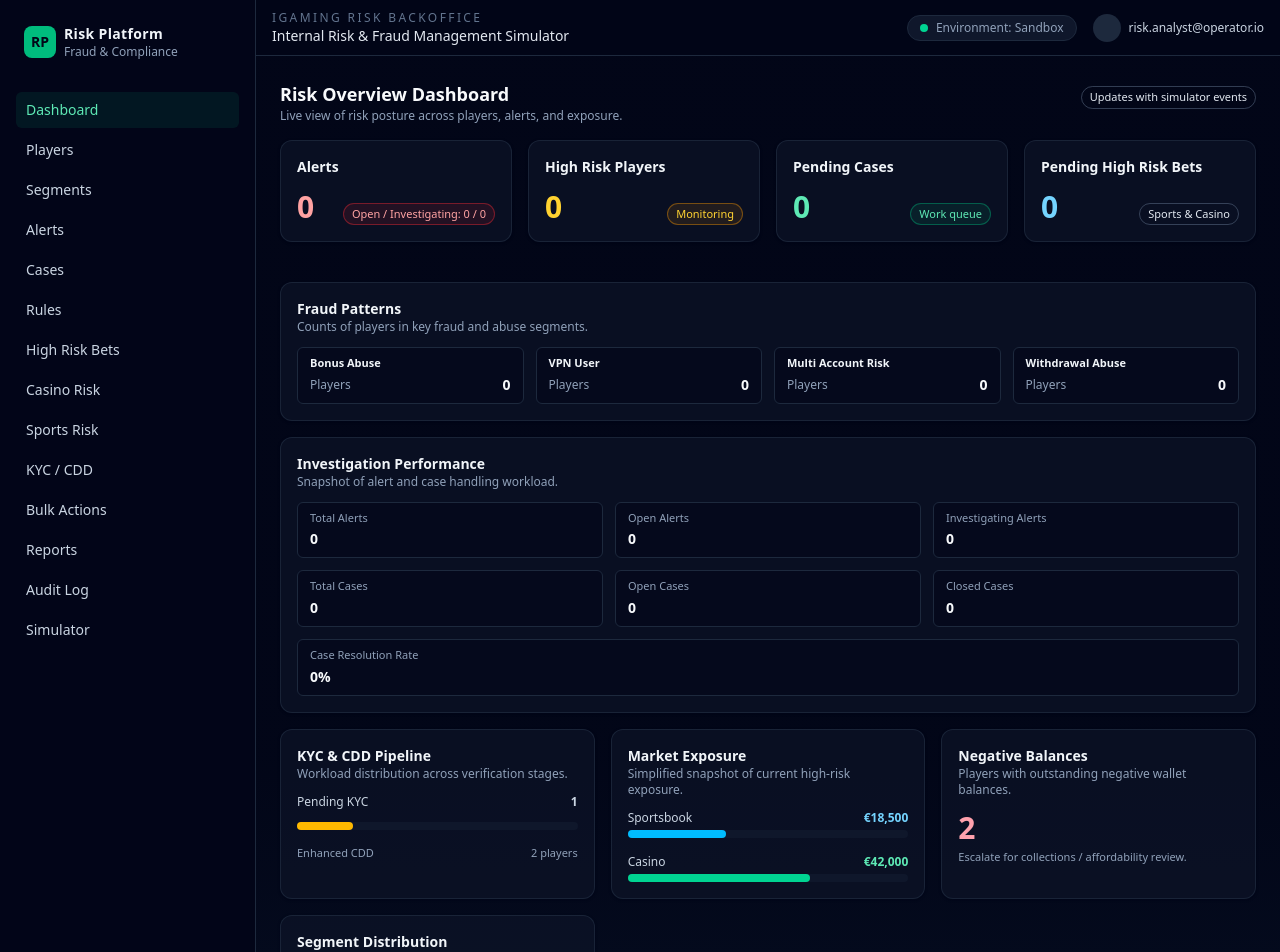
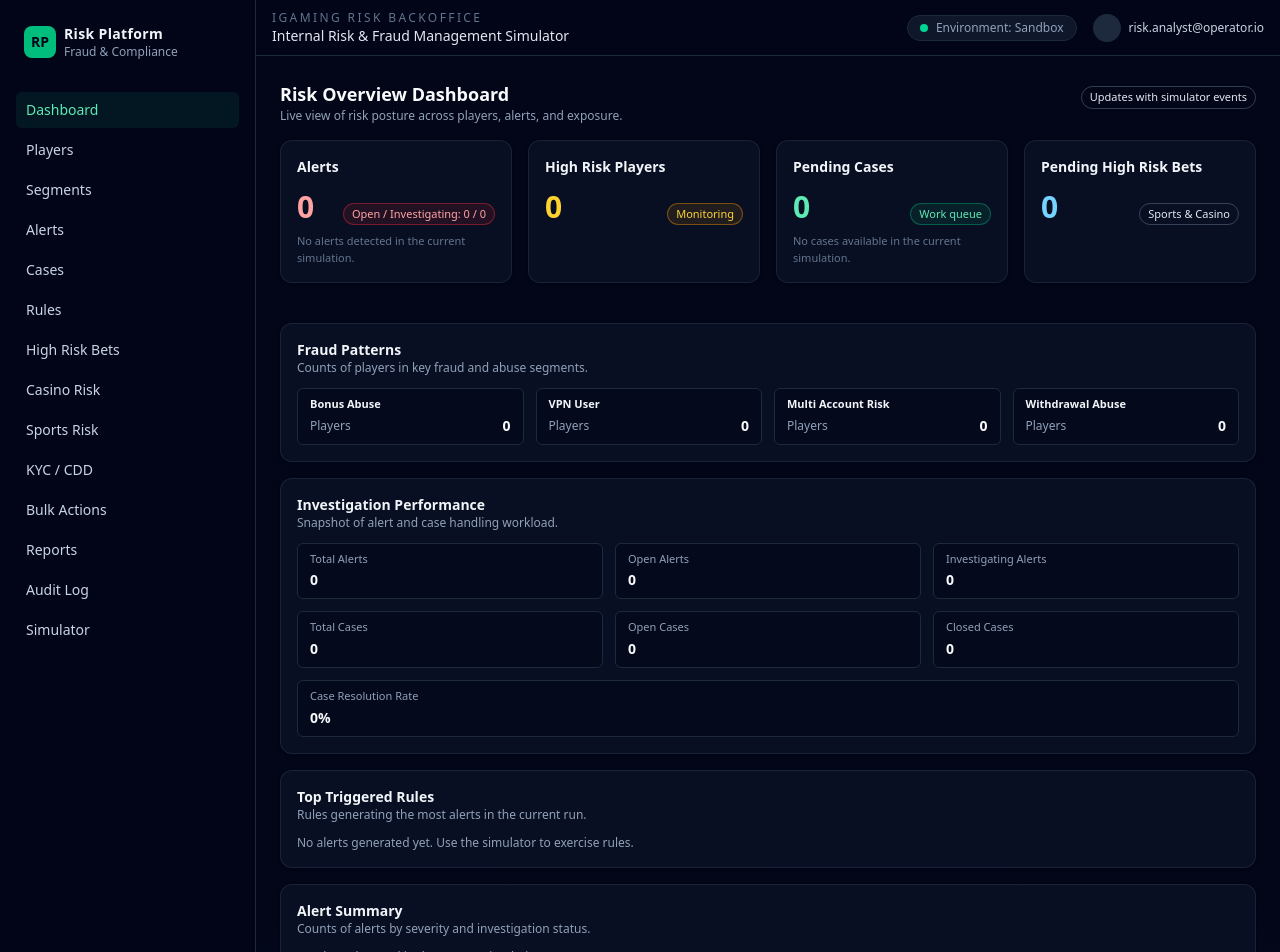
Before and after one commit to ptsportsbookcom-sudo/risk-platform-simulator, a Next.js app: page / in a window 1280 px wide. Shown: the top 952 px of the page. Built offline with nearby package versions, Linux system fonts and the light colour scheme.

Commit message:
dashboard polish: clarity, summaries, top rules, better labels

```diff
--- a/components/dashboard/DashboardClient.tsx
+++ b/components/dashboard/DashboardClient.tsx
@@ -38,6 +38,66 @@ export function DashboardClient() {
     (b) => b.status === "pending",
   ).length;
 
+  const alerts = state.alerts ?? [];
+  const cases = state.cases ?? [];
+
+  // Top triggered rules from alerts
+  const topRules = (() => {
+    const counts = new Map<
+      string,
+      { ruleId: string; ruleName: string; count: number }
+    >();
+    for (const alert of alerts) {
+      const ruleId = alert.ruleTriggered;
+      const existing = counts.get(ruleId);
+      const rule =
+        state.rules.find((r) => r.id === ruleId) ??
+        state.rules.find((r) => r.name === ruleId);
+      if (existing) {
+        existing.count += 1;
+      } else {
+        counts.set(ruleId, {
+          ruleId,
+          ruleName: rule?.name ?? ruleId,
+          count: 1,
+        });
+      }
+    }
+    return Array.from(counts.values())
+      .sort((a, b) => b.count - a.count)
+      .slice(0, 5);
+  })();
+
+  // Alert summary by severity and status
+  const alertSeverityCounts: Record<
+    "Critical" | "High" | "Medium" | "Low",
+    number
+  > = {
+    Critical: 0,
+    High: 0,
+    Medium: 0,
+    Low: 0,
+  };
+
+  const alertStatusCounts: Record<
+    "open" | "investigating" | "resolved" | "dismissed",
+    number
+  > = {
+    open: 0,
+    investigating: 0,
+    resolved: 0,
+    dismissed: 0,
+  };
+
+  for (const a of alerts) {
+    if (a.severity in alertSeverityCounts) {
+      alertSeverityCounts[a.severity as keyof typeof alertSeverityCounts] += 1;
+    }
+    if (a.status in alertStatusCounts) {
+      alertStatusCounts[a.status as keyof typeof alertStatusCounts] += 1;
+    }
+  }
+
   // Fraud pattern summary (by segment id)
   const fraudSegments = [
     { id: "bonus_abuser", label: "Bonus Abuse" },
@@ -50,10 +110,10 @@ export function DashboardClient() {
     players.filter((p) => (p.segments ?? []).includes(segmentId)).length;
 
   // Investigation KPIs
-  const totalAlerts = state.alerts.length;
-  const totalCases = state.cases.length;
-  const openCases = state.cases.filter((c) => c.status === "Open").length;
-  const closedCases = state.cases.filter((c) => c.status === "Closed").length;
+  const totalAlerts = alerts.length;
+  const totalCases = cases.length;
+  const openCases = cases.filter((c) => c.status === "Open").length;
+  const closedCases = cases.filter((c) => c.status === "Closed").length;
   const resolutionRate =
     totalCases > 0 ? (closedCases / totalCases) * 100 : 0;
 
@@ -81,6 +141,11 @@ export function DashboardClient() {
               Open / Investigating: {openAlerts} / {investigatingAlerts}
             </Badge>
           </div>
+          {alerts.length === 0 && (
+            <p className="mt-2 text-[11px] text-slate-500">
+              No alerts detected in the current simulation.
+            </p>
+          )}
         </Card>
 
         <Card title="High Risk Players" accent="amber">
@@ -99,6 +164,11 @@ export function DashboardClient() {
             </div>
             <Badge variant="success">Work queue</Badge>
           </div>
+          {cases.length === 0 && (
+            <p className="mt-2 text-[11px] text-slate-500">
+              No cases available in the current simulation.
+            </p>
+          )}
         </Card>
 
         <Card title="Pending High Risk Bets" accent="sky">
@@ -192,6 +262,112 @@ export function DashboardClient() {
               </div>
             </div>
           </div>
+        </Card>
+
+        <Card
+          title="Top Triggered Rules"
+          description="Rules generating the most alerts in the current run."
+        >
+          {topRules.length === 0 ? (
+            <p className="text-xs text-slate-400">
+              No alerts generated yet. Use the simulator to exercise rules.
+            </p>
+          ) : (
+            <div className="space-y-1 text-xs text-slate-200">
+              {topRules.map((r) => (
+                <div
+                  key={r.ruleId}
+                  className="flex items-center justify-between rounded-md border border-slate-800 bg-slate-950/60 px-3 py-1.5"
+                >
+                  <div>
+                    <div>{r.ruleName}</div>
+                    <div className="font-mono text-[10px] text-slate-500">
+                      {r.ruleId}
+                    </div>
+                  </div>
+                  <div className="font-mono text-[11px] text-slate-100">
+                    {formatNumber(r.count)}
+                  </div>
+                </div>
+              ))}
+            </div>
+          )}
+        </Card>
+
+        <Card
+          title="Alert Summary"
+          description="Counts of alerts by severity and investigation status."
+        >
+          {alerts.length === 0 ? (
+            <p className="text-xs text-slate-400">
+              No alerts detected in the current simulation.
+            </p>
+          ) : (
+            <div className="grid gap-3 text-xs sm:grid-cols-2">
+              <div className="space-y-1">
+                <div className="text-[11px] font-semibold text-slate-200">
+                  By Severity
+                </div>
+                <div className="space-y-1 text-slate-300">
+                  <div className="flex items-center justify-between">
+                    <span>Critical</span>
+                    <span className="font-mono">
+                      {formatNumber(alertSeverityCounts.Critical)}
+                    </span>
+                  </div>
+                  <div className="flex items-center justify-between">
+                    <span>High</span>
+                    <span className="font-mono">
+                      {formatNumber(alertSeverityCounts.High)}
+                    </span>
+                  </div>
+                  <div className="flex items-center justify-between">
+                    <span>Medium</span>
+                    <span className="font-mono">
+                      {formatNumber(alertSeverityCounts.Medium)}
+                    </span>
+                  </div>
+                  <div className="flex items-center justify-between">
+                    <span>Low</span>
+                    <span className="font-mono">
+                      {formatNumber(alertSeverityCounts.Low)}
+                    </span>
+                  </div>
+                </div>
+              </div>
+              <div className="space-y-1">
+                <div className="text-[11px] font-semibold text-slate-200">
+                  By Status
+                </div>
+                <div className="space-y-1 text-slate-300">
+                  <div className="flex items-center justify-between">
+                    <span>Open</span>
+                    <span className="font-mono">
+                      {formatNumber(alertStatusCounts.open)}
+                    </span>
+                  </div>
+                  <div className="flex items-center justify-between">
+                    <span>Investigating</span>
+                    <span className="font-mono">
+                      {formatNumber(alertStatusCounts.investigating)}
+                    </span>
+                  </div>
+                  <div className="flex items-center justify-between">
+                    <span>Resolved</span>
+                    <span className="font-mono">
+                      {formatNumber(alertStatusCounts.resolved)}
+                    </span>
+                  </div>
+                  <div className="flex items-center justify-between">
+                    <span>Dismissed</span>
+                    <span className="font-mono">
+                      {formatNumber(alertStatusCounts.dismissed)}
+                    </span>
+                  </div>
+                </div>
+              </div>
+            </div>
+          )}
         </Card>
       </div>
 
```
